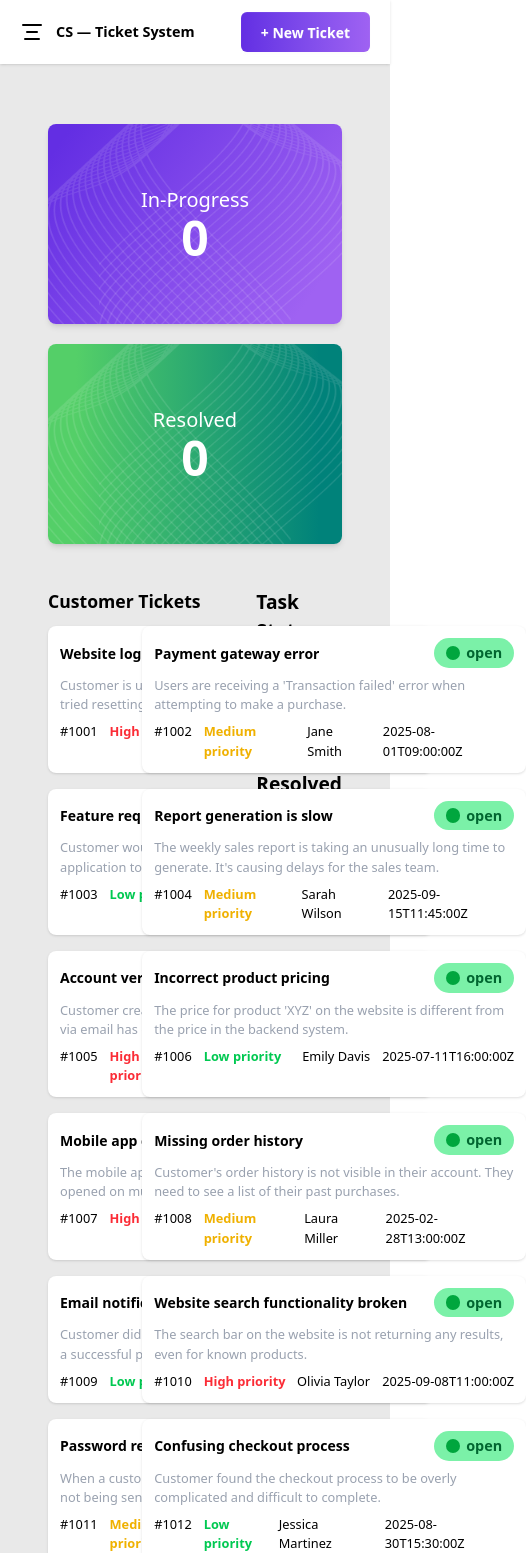
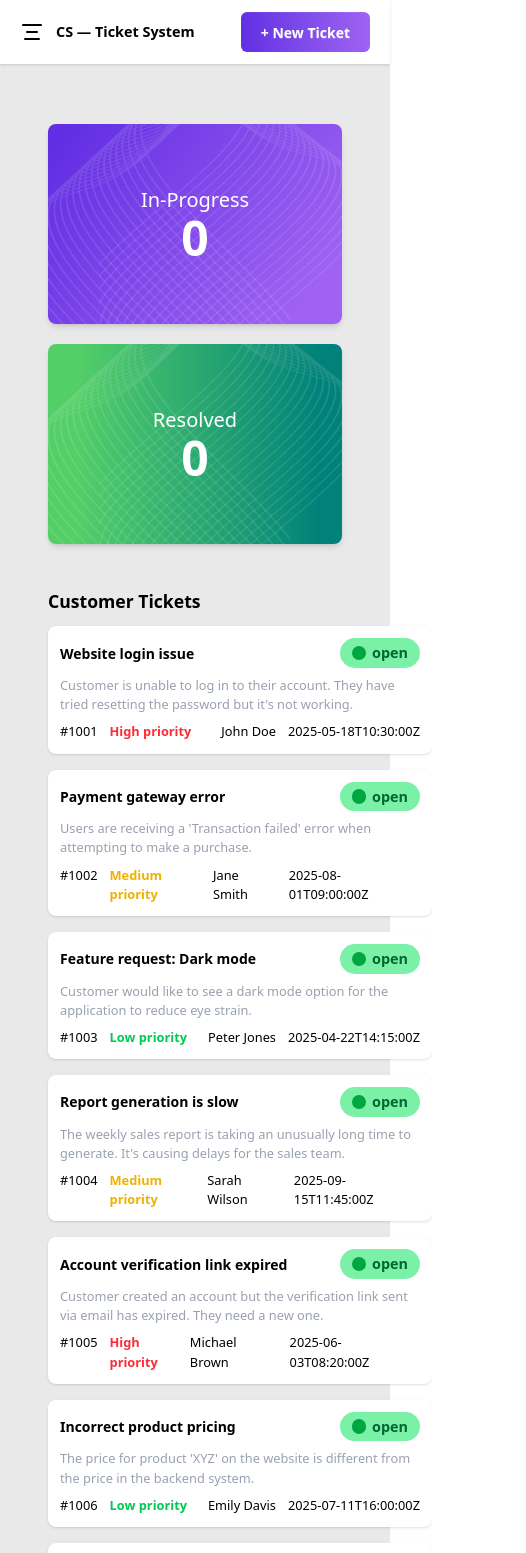
Before and after one commit to ehasun15019/ph-assignment-7--Customer-Support-Zone-, a React (Vite) app: page / in a window 390 px wide. Shown: the top 1553 px of the page, 526 px wide, since content can reach past the window. Built offline with nearby package versions, Linux system fonts and the light colour scheme.

Commit message:
initial responsive

```diff
--- a/src/Components/CustomerTicketStatus.jsx
+++ b/src/Components/CustomerTicketStatus.jsx
@@ -40,11 +40,11 @@ const CustomerTicketStatus = ({fetchTicketData}) => {
         {/* here props handling adding number of card */}
         <ProgressResolve selectedCard={selectedCard} resolveCard={resolveCard} />
 
-        <div className='my-5 pt-6 flex gap-9'>
+        <div className='my-5 pt-6 flex gap-9 flex-wrap'>
             <div>
                 <h4 className='text-[1.1rem] font-semibold'>Customer Tickets</h4>
 
-            <div className="grid grid-cols-2 gap-4 mt-3">
+            <div className="grid grid-cols-1 md:grid-cols-2 gap-4 mt-3">
                     {ticketData.map((ticket) => (
                         <CardDesign
                             key = {ticket.id}
```
